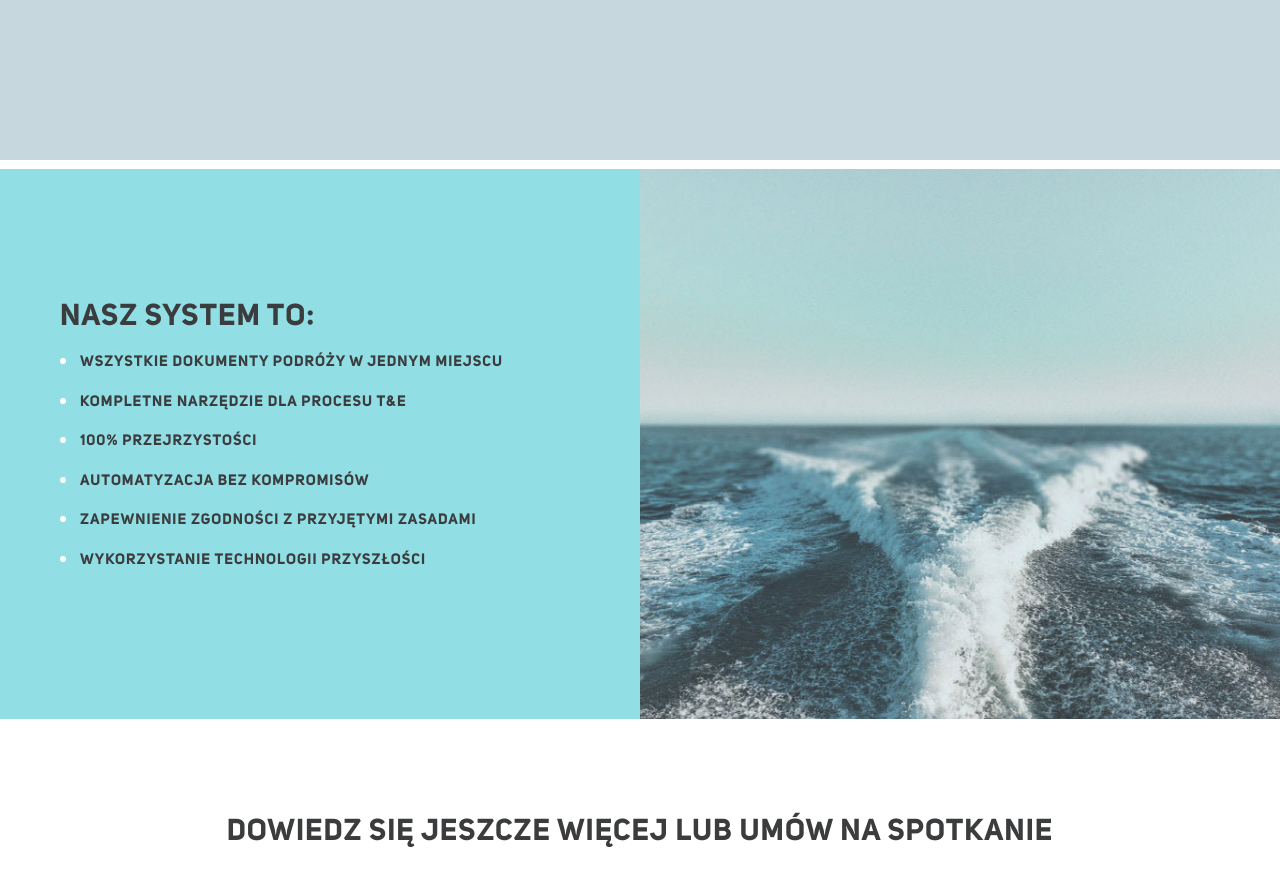
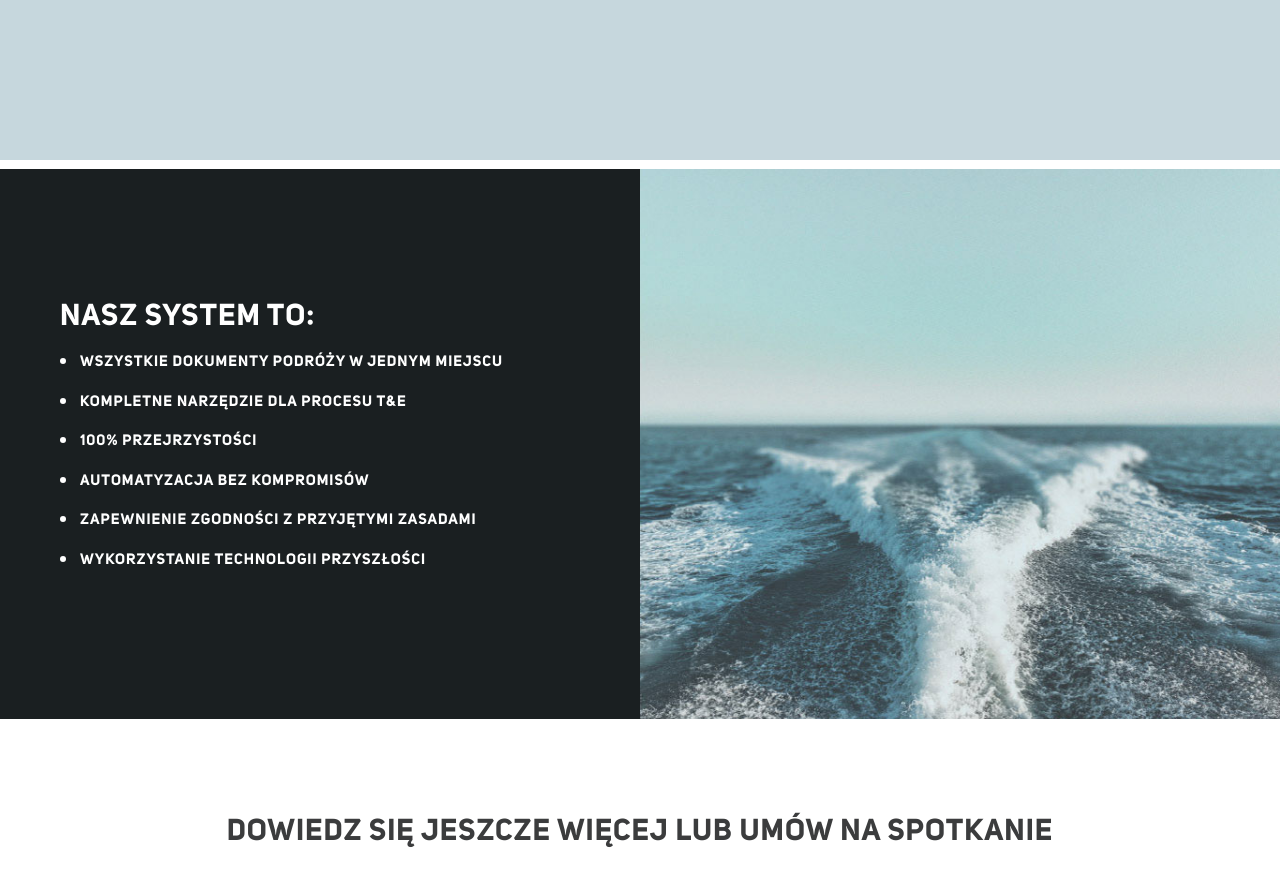
Before and after one commit to cutme/vtr, a website: page web/index.html in a window 1280 px wide. Shown: the part 1440-2334 px from the top of the page. Drawn offline with nearby package versions, Linux system fonts and the light colour scheme; a small style sheet from the web is missing; files whose address does not match are found by name.

Commit message:
Pictogram's lead, our system bg color

```diff
--- a/src/sass/components/_pictograms.scss
+++ b/src/sass/components/_pictograms.scss
@@ -32,7 +32,7 @@
 			text-transform: uppercase;
 			font: {
 				size: em(16);
-				weight: $bold;
+				weight: $heavy;
 			}
 
 			@media screen and ( max-width: $tablet_portrait + px ) {
--- a/src/sass/settings/_colors.scss
+++ b/src/sass/settings/_colors.scss
@@ -1,6 +1,7 @@
 // Colors
 
 $c-black:			#3b3c3d;
+$c-black--darker:	#1a1f21;
 
 /*
 $c-blue--primary:		#1a1f21;
--- a/src/sass/trumps/_colors.scss
+++ b/src/sass/trumps/_colors.scss
@@ -1,6 +1,10 @@
+.bg-black--darker {
+	background-color: $c-black--darker;
+	color: white;
+}
+
 .bg-blue {
 	background-color: $c-blue;
-
 }
 
 .bg-gray--brighter {
--- a/web/index.html
+++ b/web/index.html
@@ -386,7 +386,7 @@
 		<div class="c-slider c-slider--summary clear">
 			<div class="c-slider__content">
 				<div class="c-slider__item">
-					<div class="c-slider__col c-slider__col--text bg-blue">
+					<div class="c-slider__col c-slider__col--text bg-black--darker">
 						<article>
 							<header class="o-header o-header--margin">
 								<h3 class="text-uppercase">Nasz system to:</h3>
```
Also changed, not shown: src/index.html (+1 -1 lines), web/css/style.css.
